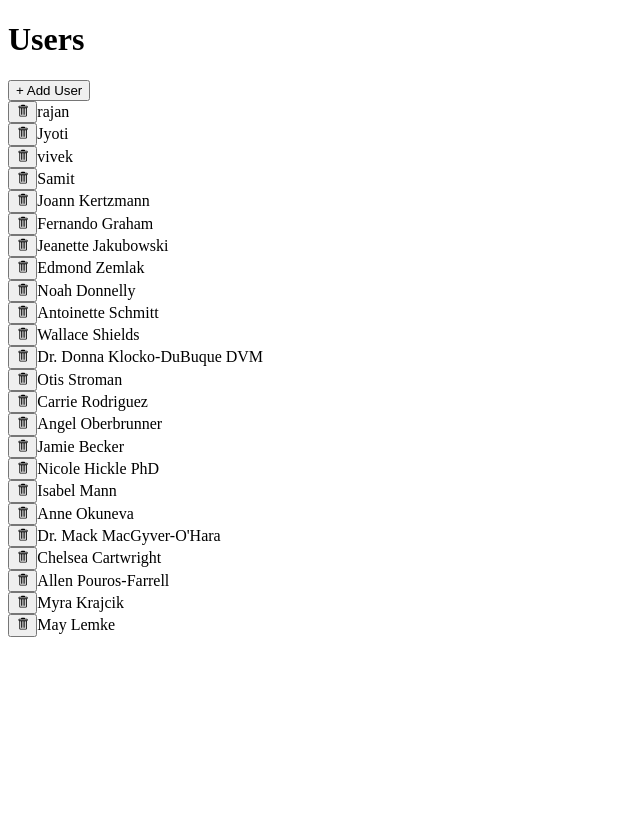
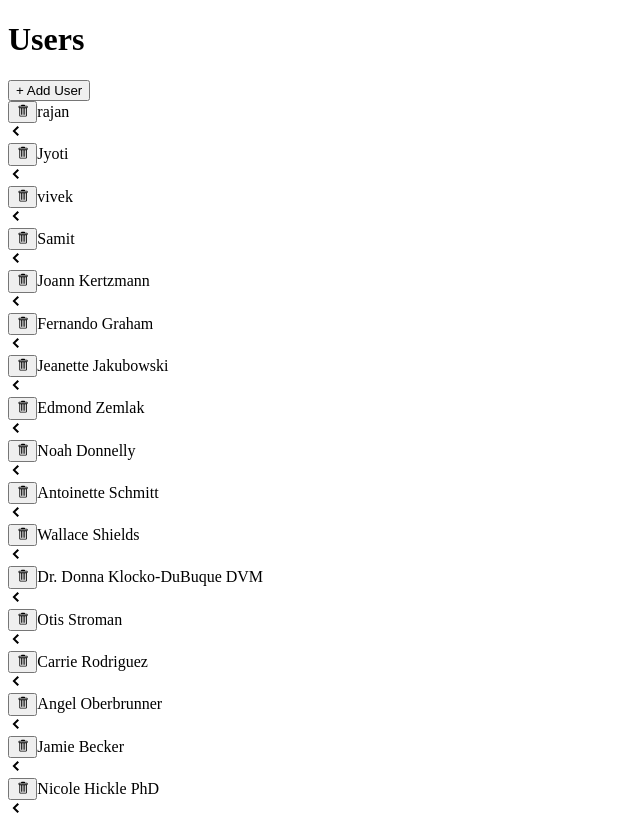
Before and after one commit to rajyotiroshan/redux-rtk, a React (Create React App) app: page / in a window 1280 px wide. Shown: the top 815 px of the page, without its empty margins (0-640 px from the left). Built offline with nearby package versions, Linux system fonts and the light colour scheme; data requests are answered from the project's data file.

Commit message:
ExpandablePanel

```diff
--- /dev/null
+++ b/src/components/ExpandablePanel.js
@@ -0,0 +1,25 @@
+import { useState } from "react";
+import { GoChevronDown, GoChevronLeft } from "react-icons/go";
+
+function ExpandablePanel({ header, children }) {
+  const [expanded, setExpanded] = useState(false);
+  const handleClick = () => {
+    setExpanded(!expanded);
+  };
+  return (
+    <div className="m-2 border rounded">
+      <div className="flex p-2 justify-between items center ">
+        <div className="flex flex-row items-center justify-between">
+          {header}
+        </div>
+        <div onClick={handleClick} className="cursor-pointer">
+          {expanded ? <GoChevronDown /> : <GoChevronLeft />}
+        </div>
+      </div>
+
+      {expanded && <div className="p-2 border-t">{children}</div>}
+    </div>
+  );
+}
+
+export default ExpandablePanel;
--- a/src/components/UserListItem.js
+++ b/src/components/UserListItem.js
@@ -2,30 +2,23 @@ import { GoTrashcan } from "react-icons/go";
 import Button from "./Button";
 import { removeUser } from "../store";
 import { useThunk } from "../hooks/use-thunk";
+import ExpandablePanel from "./ExpandablePanel";
 
 function UsersListItem({ user }) {
   const [doRemoveUser, isDeletingUser, removeUserError] = useThunk(removeUser);
   const handleClick = () => {
     doRemoveUser(user);
   };
-
-  return (
-    <div className="mb-2 border rounded">
-      <div className="flex p-2 justify-between items center cursor-pointer">
-        <div className="flex flex-row items-center justify-between">
-          <Button
-            loading={isDeletingUser}
-            onClick={handleClick}
-            className="mr-3"
-          >
-            <GoTrashcan />
-          </Button>
-          {removeUserError && <div>Error Deleting </div>}
-          {user.name}
-        </div>
-      </div>
-    </div>
+  const header = (
+    <>
+      <Button loading={isDeletingUser} onClick={handleClick} className="mr-3">
+        <GoTrashcan />
+      </Button>
+      {removeUserError && <div>Error Deleting </div>}
+      {user.name}
+    </>
   );
+  return <ExpandablePanel header={header}>Albums!!</ExpandablePanel>;
 }
 
 export { UsersListItem };
```
